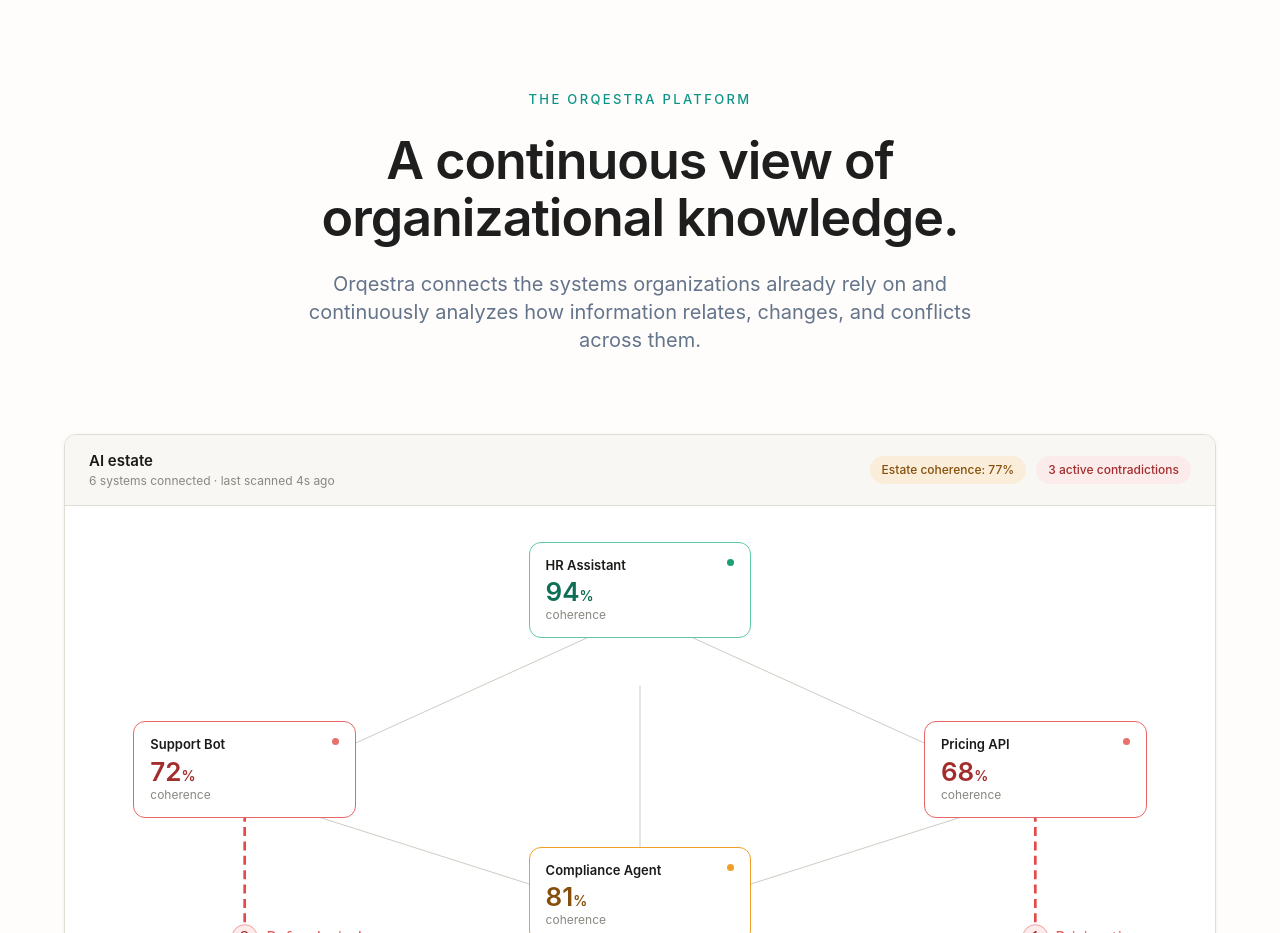
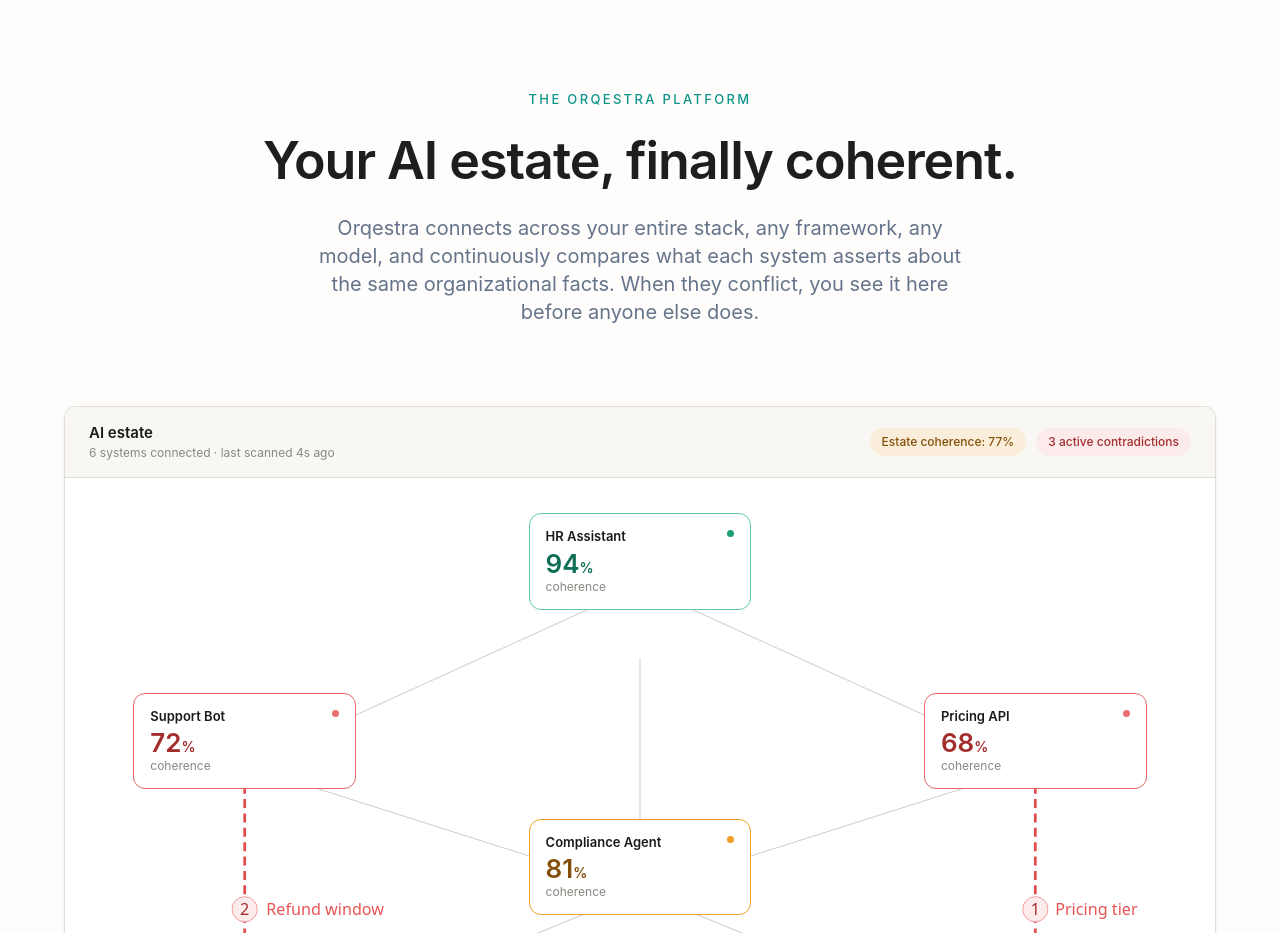
Before and after one commit to Richard-1904/orqestra-web, a React (Vite) app: page / in a window 1280 px wide. Shown: the part 1980-2913 px from the top of the page. Built offline with nearby package versions, Linux system fonts and the light colour scheme; a web font is replaced by a local one.

Commit message:
wording change

```diff
--- a/src/sections/Platform.tsx
+++ b/src/sections/Platform.tsx
@@ -9,10 +9,10 @@ export function Platform() {
         <div className="max-w-3xl mx-auto text-center mb-16 lg:mb-20">
           <div className="section-eyebrow mb-6">The Orqestra Platform</div>
           <h2 className="font-display text-display-sm lg:text-display-md font-semibold text-ink-100 tracking-tight mb-6">
-            A continuous view of organizational knowledge.
+            Your AI estate, finally coherent.
           </h2>
           <p className="text-ink-500 leading-relaxed text-lg lg:text-xl max-w-2xl mx-auto">
-            Orqestra connects the systems organizations already rely on and continuously analyzes how information relates, changes, and conflicts across them.
+            Orqestra connects across your entire stack, any framework, any model, and continuously compares what each system asserts about the same organizational facts. When they conflict, you see it here before anyone else does.
           </p>
         </div>
 
```
